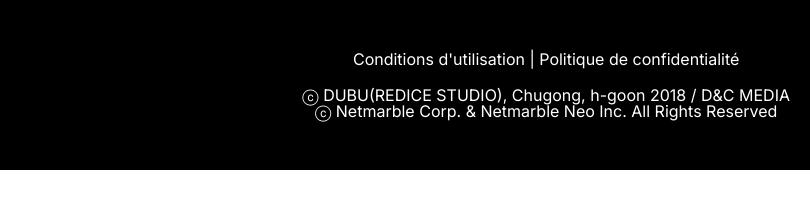
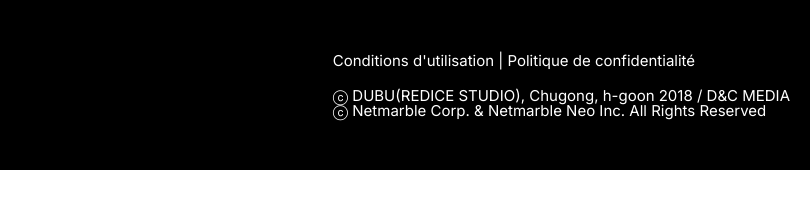
Before and after one commit to tcrusel/Solo_leveling, a plain HTML site: page index.html in a window 1280 px wide. Shown: the full height of the page, 470-1280 px from the left. Drawn offline with Linux system fonts and the light colour scheme.

Commit message:
update footer responsive desktop bigscreen.csv

```diff
--- a/bigscreen.css
+++ b/bigscreen.css
@@ -21,13 +21,13 @@ footer img {
 footer .paragraphes {
     display: flex;
     flex-direction: column;
-    align-items: flex-start;
     padding-right: 20px;
 }
 
 footer p {
-    font-size: 1rem;
+    font-size: 15px;
     display: flex;
+    justify-content: flex-start;
 }
 
 footer p#paragraphe1 {
```
